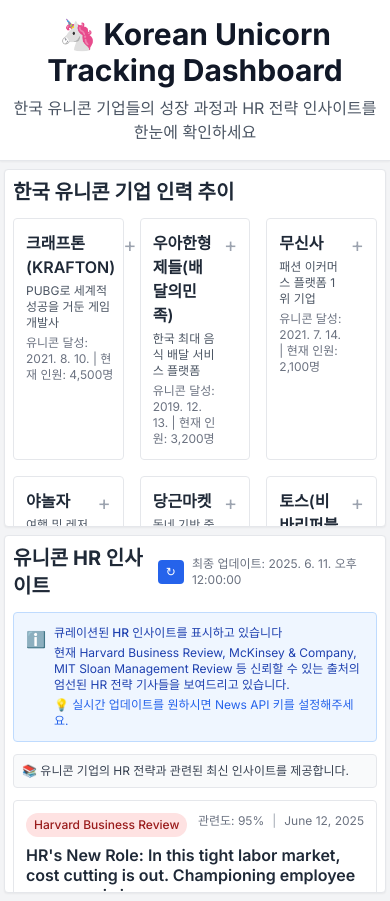
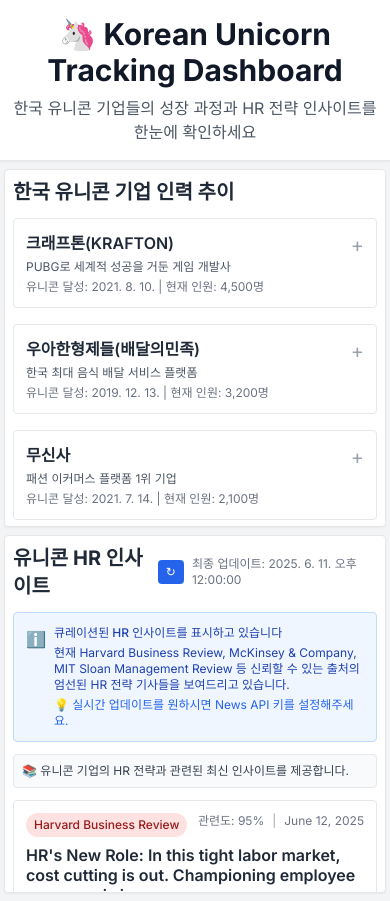
Before and after one commit to sangkwon9/korean-unicorn-tracking, a Next.js app: page /korean-unicorn-tracking/ in a window 390 px wide. Built offline with nearby package versions, Linux system fonts and the light colour scheme; no server answers.

Commit message:
fix: 기업 카드를 반응형 2행 3열 그리드로 수정

```diff
--- a/src/components/UnicornTable.tsx
+++ b/src/components/UnicornTable.tsx
@@ -26,7 +26,7 @@
       {/* 기업 목록 */}
       <div className="mb-3">
         {/* 기업 카드 그리드 */}
-        <div className="grid grid-cols-3 gap-4 mb-4">
+        <div className="grid grid-cols-1 md:grid-cols-2 lg:grid-cols-3 gap-4 mb-4">
           {companies.map((company, index) => (
             <div key={index} className="w-full">
               <div
```
